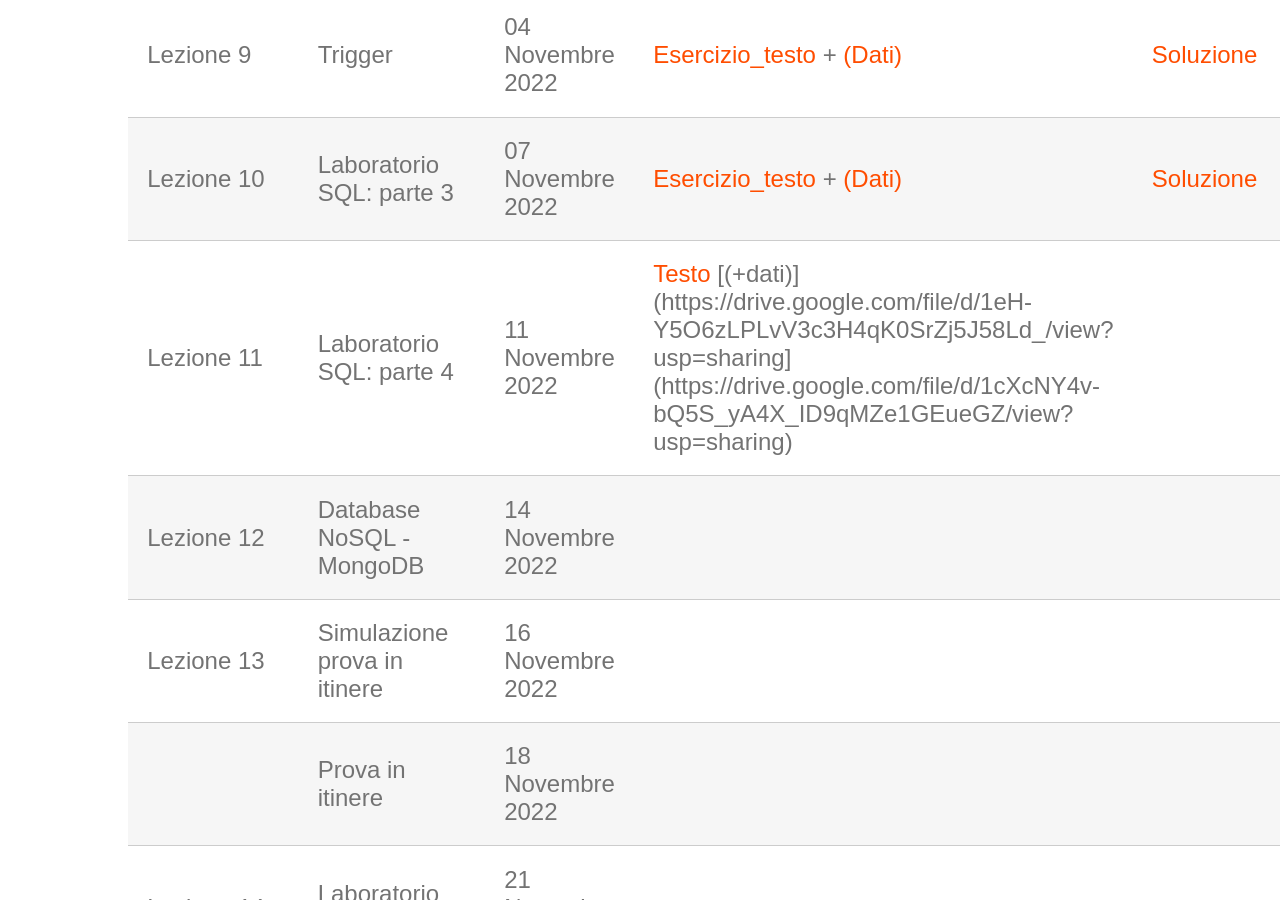
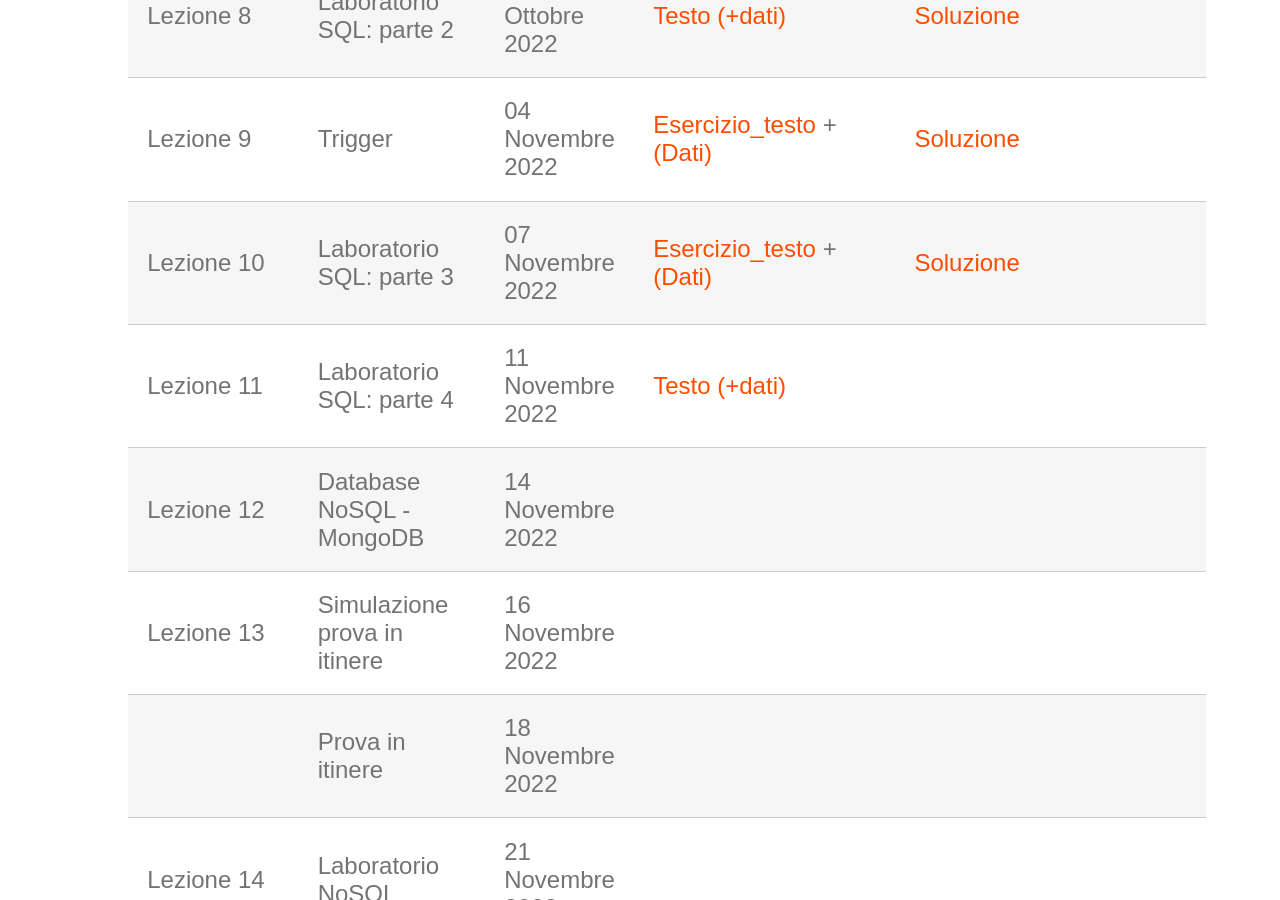
Before and after one commit to perceivelab/database-course, a Jekyll site: the page built from lezioni.md, in a window 1280 px wide and 900 px high, scrolled down 1504 px. Built offline with Jekyll 4.4.1, drawn with Linux system fonts in a browser that asks for light colours; our own code applies the rules of GitHub Pages for plain Markdown files; some of the changed lines change nothing that is shown.

Commit message:
Update lezioni.md

```diff
--- a/lezioni.md
+++ b/lezioni.md
@@ -18,7 +18,7 @@ Questa pagina contiene le slide, note e gli esempi di codice delle lezioni del c
 | Lezione 8  | Laboratorio SQL: parte 2                 | 28 Ottobre 2022   | [Testo](https://drive.google.com/file/d/10TcOD8hcc9jl-LfiqNhUKGGWNrj6JKLt/view?usp=sharing) [(+dati)](https://drive.google.com/file/d/1eH-Y5O6zLPLvV3c3H4qK0SrZj5J58Ld_/view?usp=sharing)                       | [Soluzione](https://drive.google.com/file/d/1jXxiKd2K7mXKNMIn2Ie4CsNWnky-hbhs/view?usp=sharing)            |
 | Lezione 9 | Trigger                                   | 04 Novembre 2022  |  [Esercizio_testo](https://drive.google.com/file/d/1JpWTeehVDmm1EeO4l68mk74Y5I5KFLmv/view?usp=sharing) + [(Dati)](https://drive.google.com/file/d/17eOXx23Ur7ZIt_nNAMag4D53BlBiAU9z/view?usp=sharing)                       |     [Soluzione](https://drive.google.com/file/d/1LF4up44RX9ha5N1Vi_PxEgM3zd9VucNy/view?usp=sharing)         |
 | Lezione 10 | Laboratorio SQL: parte 3                 | 07 Novembre 2022  |    [Esercizio_testo](https://drive.google.com/file/d/1pbttccp4-NdnaE90PqPlc-5KEhYKgs4V/view?usp=sharing) + [(Dati)](https://drive.google.com/file/d/1dTAEG8rbLhUP7Gpno-ZeZBgRbVninQAp/view?usp=sharing) |     [Soluzione](https://drive.google.com/file/d/1FotFkD1SmioulpLCG5zzqGiOP32TVolV/view?usp=sharing)        |
-| Lezione 11 | Laboratorio SQL: parte 4                 | 11 Novembre 2022  |    [Testo](https://drive.google.com/file/d/1mRWKu4KQrLdUTNLvo7KnSt1PISpCNCnb/view?usp=sharing) [(+dati)](https://drive.google.com/file/d/1eH-Y5O6zLPLvV3c3H4qK0SrZj5J58Ld_/view?usp=sharing](https://drive.google.com/file/d/1cXcNY4v-bQ5S_yA4X_ID9qMZe1GEueGZ/view?usp=sharing)                     |             |
+| Lezione 11 | Laboratorio SQL: parte 4                 | 11 Novembre 2022  |    [Testo](https://drive.google.com/file/d/1mRWKu4KQrLdUTNLvo7KnSt1PISpCNCnb/view?usp=sharing) [(+dati)]()                     |             |
 | Lezione 12 | Database NoSQL - MongoDB                 | 14 Novembre 2022  |                         |             |
 | Lezione 13 | Simulazione prova in itinere             | 16 Novembre 2022  |                         |             |
 |            | Prova in itinere                         | 18 Novembre 2022  |                         |             |
```
